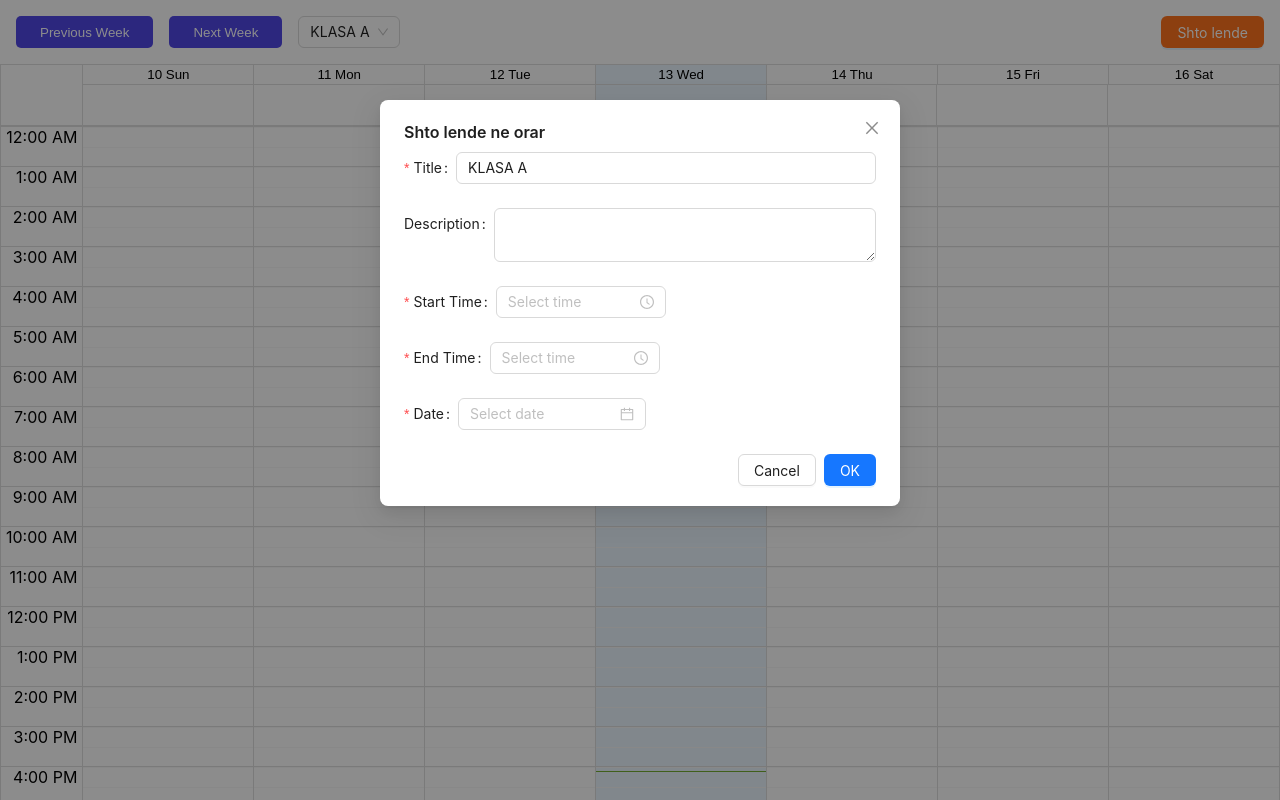
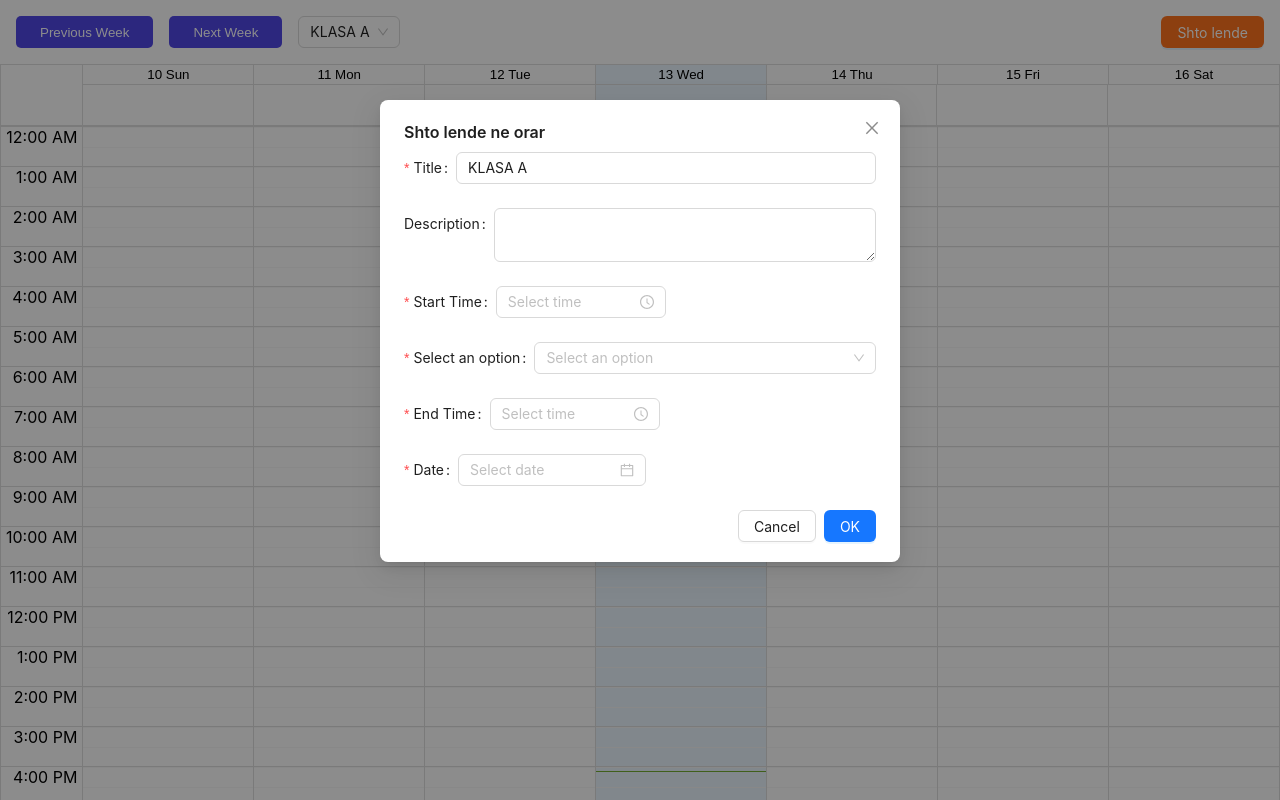
Before and after one commit to KlivSpahiu/bigCalendar-CRUD, a React (Create React App) app: page / in a window 1280 px wide. Both pictures are taken after a click on the button "Shto lende". Shown: the top 800 px of the page. Built offline with nearby package versions, Linux system fonts and the light colour scheme.

Commit message:
Update BigCalendar.component.tsx

```diff
--- a/src/components/BigCalendar.component.tsx
+++ b/src/components/BigCalendar.component.tsx
@@ -10,12 +10,14 @@ import {
   Select,
 } from "antd";
 import dayjs from "dayjs";
-import Moment from "moment"; // Import Moment from the moment library
+import Moment from "moment";
+import { useForm } from "antd/lib/form/Form"
 import "react-big-calendar/lib/css/react-big-calendar.css";
 import "../components/BigCalendar.css";
 
 const { TextArea } = Input;
 const { Option } = Select;
+
 
 const localizer = momentLocalizer(Moment);
 
@@ -27,34 +29,82 @@ const MyCalendar: React.FC = () => {
       start: new Date(),
       end: new Date(),
       description: "This is a sample event",
+      lenda: "Lenda 1 "
     },
   ]);
 
-  const dropdownOptions = [
+  const klasaDropdownOptions = [
     "KLASA A",
     "KLASA B",
     "KLASA C",
     "KLASA D",
     "KLASA E",
   ];
+
+  const [form] = useForm();
+
+  const lendaDropdownOptions = [
+    {
+      lenda: "E drejta kushtetuese dhe të drejtat e njeriut",
+      color: "#FFFADD",
+      viti: 1
+    },
+     {
+      lenda: "E drejta administrative dhe e drejta e punës ",
+      color: "#8ECDDD",
+      viti: 2
+    },
+     {
+      lenda: "E drejta penale dhe procedurë penale ",
+      color: "#E4F1FF",
+      viti: 1
+    },
+     {
+      lenda: " E drejta civile dhe procedurë civile",
+      color: "#EBEF95",
+      viti: 1
+    },
+     {
+      lenda: "E drejta familjare  dhe e drejta tregtare",
+      color: "#FFBB5C",
+      viti: 2
+    },
+     {
+      lenda: "E drejta e BE-së  dhe e drejta ndërkombëtare publike",
+      color: "#E4E4D0",
+      viti: 2
+    },
+     {
+      lenda: "Gjuha shqipe",
+      color: "#D8B4F8",
+      viti: 1
+    },
+         {
+      lenda: "Etika dhe sjellja qytetare",
+      color: "#F4EEEE",
+      viti: 2
+    },
+
+  ]
+
   const [filteredEvents, setFilteredEvents] = useState([]);
-  const [selectedItem, setSelectedItem] = useState(dropdownOptions[0]);
+  const [selectedItem, setSelectedItem] = useState(klasaDropdownOptions[0]);
   const [isModalOpen, setIsModalOpen] = useState<boolean>(false);
   const [editingEvent, setEditingEvent] = useState<any>(null);
+  const [selectedSubject, setSelectedSubject] = useState(lendaDropdownOptions[0])
 
   const [newEvent, setNewEvent] = useState<any>({
     title: selectedItem,
     description: "",
     start: new Date(),
     end: new Date(),
+    lenda: selectedSubject.lenda
   });
+
+
 
   const showModal = () => {
     setIsModalOpen(true);
-  };
-
-  const handleOk = () => {
-    setIsModalOpen(false);
   };
 
   const handleCancel = () => {
@@ -65,17 +115,21 @@ const MyCalendar: React.FC = () => {
     setNewEvent({ ...newEvent, title: selectedItem });
   }, [selectedItem]);
 
+  const [showEditModal ,setShowEditModal] = useState(false)
+
   const handleEventClick = (event) => {
     setEditingEvent({ ...event });
+    setShowEditModal(true)
   };
+
+  console.log(selectedSubject, "selected subject")
 
   const handleInputChange = (name: string, value: string) => {
     if (name === "date") {
-      // Assuming 'value' is in 'YYYY-MM-DD' format
+
       const newStartDate = dayjs(value)
         .hour(dayjs(newEvent.start).hour())
         .minute(dayjs(newEvent.start).minute());
-      console.log(value, "start");
       const newEndDate = dayjs(value)
         .hour(dayjs(newEvent.end).hour())
         .minute(dayjs(newEvent.end).minute());
@@ -86,7 +140,7 @@ const MyCalendar: React.FC = () => {
         end: newEndDate.toDate(),
       });
     } else if (name === "start" || name === "end") {
-      // Assuming 'value' is in 'HH:mm' format
+
       setNewEvent({ ...newEvent, [name]: value });
     } else {
       setNewEvent({ ...newEvent, [name]: value });
@@ -118,7 +172,7 @@ const MyCalendar: React.FC = () => {
           <CustomDropdown
             selectedItem={selectedItem}
             onItemSelect={handleItemSelect}
-            options={dropdownOptions}
+            options={klasaDropdownOptions}
           />
         </div>
         <Button
@@ -138,6 +192,7 @@ const MyCalendar: React.FC = () => {
       description: newEvent.description,
       start: newEvent.start,
       end: newEvent.end,
+      lenda: newEvent.lenda
     };
 
     // Update the events state with the new event
@@ -157,13 +212,12 @@ const MyCalendar: React.FC = () => {
       updatedFilteredEvents.push(newEventToAdd);
     }
     setFilteredEvents(updatedFilteredEvents);
-
+form.resetFields();
     setIsModalOpen(false);
   };
 
   const handleEditInputChange = (e) => {
     const { name, value } = e.target;
-
     // Assuming `editingEvent` is stored as state
     setEditingEvent({
       ...editingEvent,
@@ -199,7 +253,6 @@ const MyCalendar: React.FC = () => {
     const confirmDelete = window.confirm(
       `Are you sure you want to delete the event "${event.title}"?`
     );
-
     if (confirmDelete) {
       deleteEvent(event.id);
     }
@@ -207,11 +260,30 @@ const MyCalendar: React.FC = () => {
 
   function CustomEvent({ event }) {
     return (
-      <div>
+      <div style={{eventStyle} as any}>
         <strong>{event.title}</strong>
         <p>{event.description}</p>
+        <p>{`Lenda: ${event.lenda}`}</p>
       </div>
     );
+  }
+
+  function LendaDropDown() {
+    return (
+      <Form.Item
+        name="selectedOption"
+        label="Select an option"
+        rules={[{ required: true, message: 'Please select an option' }]}
+      >
+        <Select placeholder="Select an option" onChange={handleSubjectSelect}>
+          {lendaDropdownOptions.map((option: any, index) => (
+            <Option key={index} value={option.lenda}>
+              {option.lenda}
+            </Option>
+          ))}
+        </Select>
+      </Form.Item>
+    )
   }
 
   console.log(events, "events");
@@ -222,6 +294,11 @@ const MyCalendar: React.FC = () => {
     setFilteredEvents(filtered);
   };
 
+  const handleSubjectSelect = (item) => {
+    setSelectedSubject(item)
+    console.log(selectedSubject, "selected subject")
+  }
+
   const handleStartTimeChange = (time, timeString) => {
     handleInputChange("start", time);
   };
@@ -230,9 +307,6 @@ const MyCalendar: React.FC = () => {
     handleInputChange("end", time);
   };
 
-  const handleRegularInputChange = (name, value) => {
-    setNewEvent({ ...newEvent, [name]: value });
-  };
 
   function CustomDropdown({ selectedItem, onItemSelect, options }) {
     return (
@@ -246,16 +320,10 @@ const MyCalendar: React.FC = () => {
     );
   }
 
-  const formatTime = (time) => {
-    return time ? dayjs(time, "HH:mm").format("HH:mm") : null;
-  };
-
   const parseTime = (timeString) => {
     try {
       if (timeString) {
         const parsedTime = dayjs(timeString, "HH:mm");
-        console.log("Input time:", timeString);
-        console.log("Parsed time:", parsedTime.format("HH:mm"));
         return parsedTime;
       }
       return null;
@@ -264,6 +332,19 @@ const MyCalendar: React.FC = () => {
       return null;
     }
   };
+
+
+    const eventStyle = () => {
+    const style = {
+      backgroundColor: selectedSubject.color || 'green', // Use the state variable or a default color
+    };
+
+    return {
+      style,
+    };
+  };
+
+  // Function to change the event color in the state
 
   return (
     <div>
@@ -285,12 +366,12 @@ const MyCalendar: React.FC = () => {
           })
         }
         onSelectEvent={handleEventClick}
+
+
       />
 
-      {editingEvent && (
-        <div>
-          <h2>Edit Event</h2>
-          <Form>
+      <Modal title="Modifiko lenden" visible={showEditModal} onCancel={() => setShowEditModal(false)}>
+          {editingEvent && <Form>
             <Form.Item label="Title">
               <Input
                 name="title"
@@ -343,14 +424,15 @@ const MyCalendar: React.FC = () => {
                 Delete Event
               </Button>
             </Form.Item>
-          </Form>
-        </div>
-      )}
+          </Form> }</Modal>
+
+
       <Modal
         title="Shto lende ne orar"
         visible={isModalOpen} // Use "visible" instead of "open"
         onOk={handleEventCreation}
         onCancel={handleCancel}>
+          <Form form={form}>
         <Form.Item
           label="Title"
           name="title"
@@ -381,6 +463,7 @@ const MyCalendar: React.FC = () => {
             onChange={handleStartTimeChange}
           />
         </Form.Item>
+        <LendaDropDown/>
         <Form.Item
           label="End Time"
           name="end"
@@ -405,6 +488,7 @@ const MyCalendar: React.FC = () => {
             }
           />
         </Form.Item>
+        </Form>
       </Modal>
     </div>
   );
```
